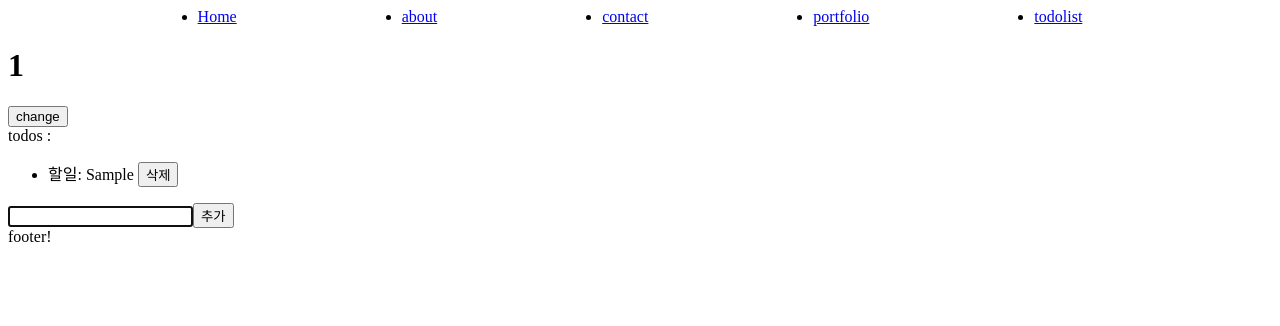
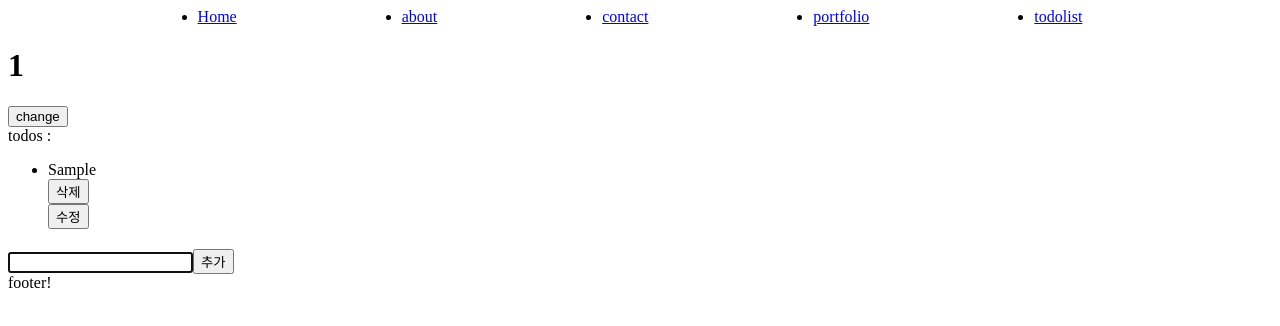
Before and after one commit to ksj0818/vue-begin, a Vue app: page /todolist in a window 1280 px wide. Both pictures are taken after typing "Sample" into the empty fields and a click on the button "추가". Shown: the top 326 px of the page. Built offline with nearby package versions, Linux system fonts and the light colour scheme.

Commit message:
Todo 수정 구현

```diff
--- a/src/pages/TodoList.vue
+++ b/src/pages/TodoList.vue
@@ -2,9 +2,23 @@
   <div>
     todos :
     <ul>
-      <li v-for="(todo, index) in todos" :key="todo.id">
-        할일: {{ todo.todo }}
-        <button :data-index="index" @click="deleteBtn">삭제</button>
+      <li v-for="(todo, index) in todos" :key="todo.id" class="todo-item">
+        <span class="todo-span">{{ todo.todo }}</span>
+        <input class="update-input" />
+        <button
+          @click="updateTodo"
+          :data-key="todo.id"
+          :data-index="index"
+          class="update-btn"
+        >
+          작성
+        </button>
+        <button :data-index="index" @click="deleteBtn" class="remove-btn">
+          삭제
+        </button>
+        <button :data-index="index" @click="updateInput" class="edit-btn">
+          수정
+        </button>
       </li>
     </ul>
   </div>
@@ -12,7 +26,7 @@
     type="text"
     ref="input1"
     name="todo"
-    @keydown.enter="addBtn"
+    @keydown.enter="insertBtn"
     @input="changeInput"
   />
   <button @click="insertBtn">추가</button>
@@ -25,15 +39,34 @@ export default {
   name: "TodoList",
   setup() {
     const input1 = ref();
-    const ref1 = ref(""); // 내가 입력한 값이 들어있음
+    const ref1 = ref(""); // Todo 추가시 입력한 데이터 저장
     const store = useStore();
     const todos = computed(() => store.state.todos);
     const insert = (todo) => store.commit("insertTodo", todo);
     const deleteTodo = (_parentNode) => store.commit("deleteTodo", _parentNode);
+    const update = (value, index) => store.commit("updateTodo", value, index);
     const changeInput = (e) => {
       ref1.value = e.target.value.trim();
     };
-    console.log("sdsd", process.env.VUE_APP_KEY);
+
+    // 작성 버튼 클릭 시
+    const updateTodo = (e) => {
+      const todo = {
+        value: {
+          id: e.target.dataset.key,
+          todo: e.target.parentElement.childNodes[1].value,
+        },
+        index: e.target.dataset.index,
+      };
+      update(todo);
+      e.target.parentElement.classList.remove("edit-mode");
+    };
+
+    // Todo 수정 input 출력
+    const updateInput = (e) => {
+      e.target.parentElement.classList.add("edit-mode");
+    };
+
     // 삭제 버튼 클릭 시
     const deleteBtn = (e) => {
       console.log("deletebtn : ", e.target.dataset.index);
@@ -54,7 +87,45 @@ export default {
       insert(todo);
       ref1.value = "";
     };
-    return { todos, changeInput, insertBtn, deleteBtn, input1 };
+
+    return {
+      todos,
+      changeInput,
+      insertBtn,
+      deleteBtn,
+      updateInput,
+      updateTodo,
+      input1,
+    };
   },
 };
 </script>
+<style>
+.todo-item {
+  position: relative;
+  padding-right: 80px;
+  margin-bottom: 20px;
+}
+.todo-item .edit-btn,
+.todo-item .remove-btn {
+  display: block;
+}
+
+.edit-mode > .update-input,
+.edit-mode > .update-btn {
+  display: block;
+}
+.edit-mode .edit-btn {
+  display: none !important;
+}
+.update-input {
+  display: none;
+  /* position: absolute;
+  left: 20px;
+  top: 0; */
+}
+
+.update-btn {
+  display: none;
+}
+</style>
--- a/src/store/index.js
+++ b/src/store/index.js
@@ -12,11 +12,17 @@ const store = createStore({
   },
 
   mutations: {
+    //Todo 수정
+    updateTodo(state, data) {
+      state.todos.splice(data.index, 1, data.value);
+    },
+
     // Todo 삭제
     deleteTodo(state, data) {
       // data(key) 값에서 -1 해주면 인덱스 값 추출, 해당 인덱스 값 삭제
       state.todos.splice(data, 1);
     },
+
     // Todo 추가
     insertTodo(state, todo) {
       state.todos.push(todo);
```
